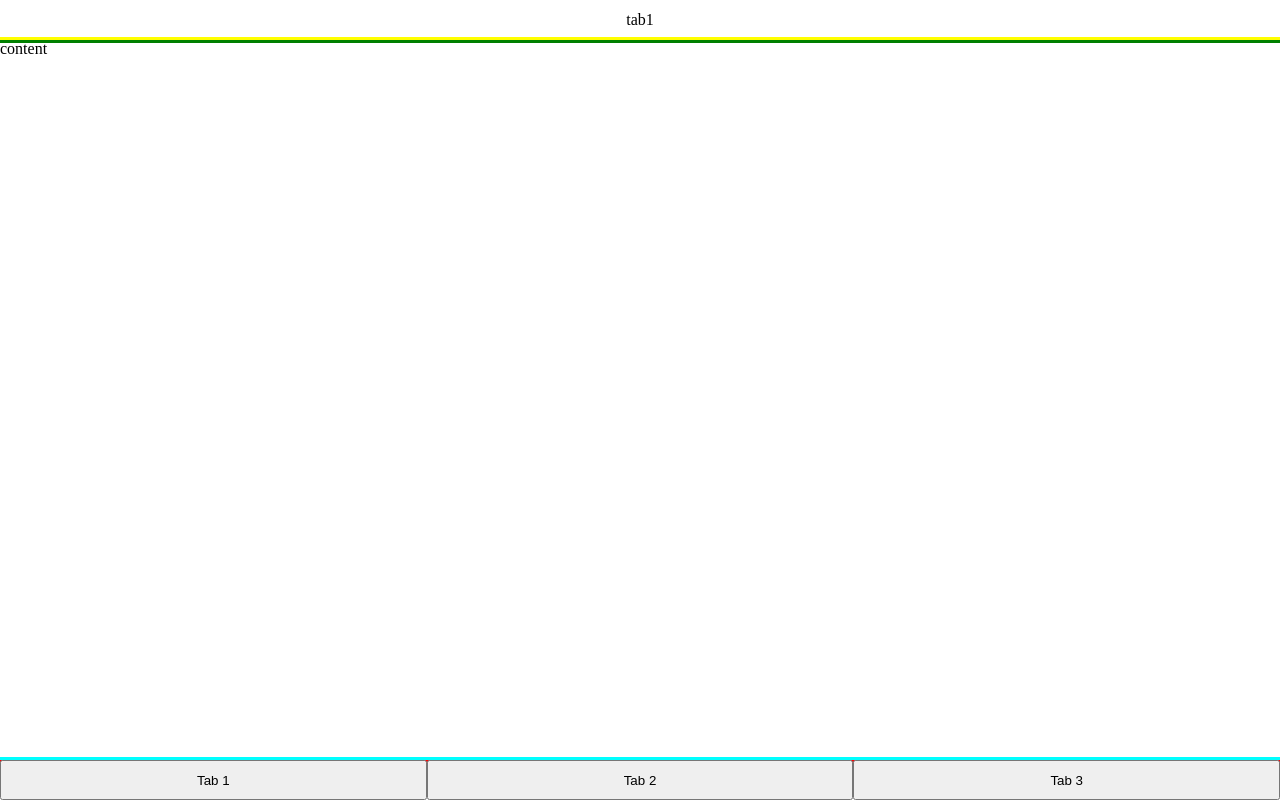
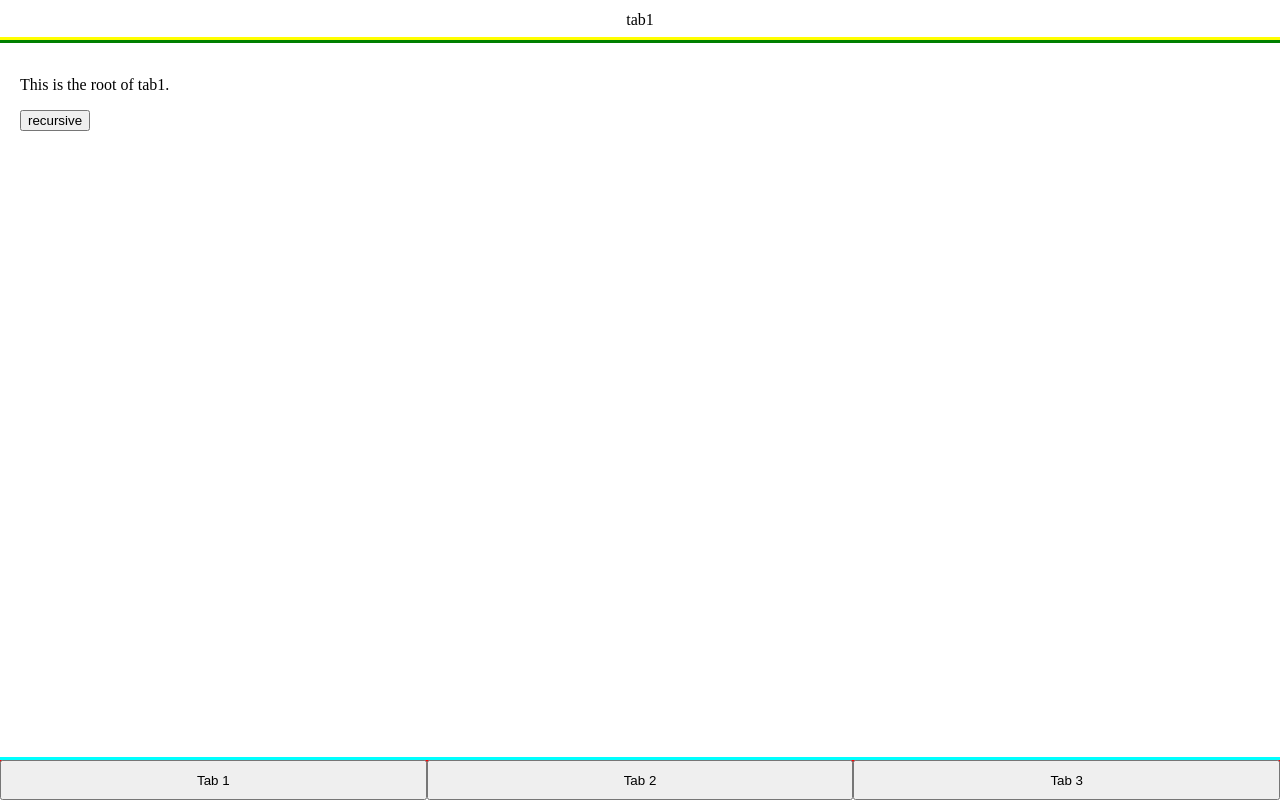
Before and after one commit to WhatsThatItsPat/recursive-ng16, an Angular app: page /tabs/tab1 in a window 1280 px wide. Built offline with nearby package versions, Linux system fonts and the light colour scheme.

Commit message:
Add recursive component

```diff
--- /dev/null
+++ b/src/app/recursive.component.ts
@@ -0,0 +1,33 @@
+import { Component, inject } from '@angular/core';
+import { CommonModule } from '@angular/common';
+import { Router, RouterLink, Routes } from '@angular/router';
+
+@Component({
+  selector: 'app-recursive',
+  standalone: true,
+  imports: [CommonModule, RouterLink],
+  template: `
+    <div class="header">recursive {{recursiveCount}}</div>
+    <div class="content">
+      <p>This is recursive page {{recursiveCount | json}}.</p>
+      <button routerLink="recursive">recursive {{recursiveCount + 1}}</button>
+    </div>
+  `,
+  host: { 'class': 'page' },
+  styles: [],
+})
+export class RecursiveComponent {
+  public recursiveCount = inject(Router).url.match(/recursive/g)?.length || 0;
+}
+
+
+export default [
+  {
+    path: '',
+    component: RecursiveComponent
+  },
+  {
+    path: 'recursive',
+    loadChildren: () => import('./recursive.component'),
+  }
+] as Routes;
--- a/src/app/tab.component.ts
+++ b/src/app/tab.component.ts
@@ -1,14 +1,17 @@
 import { Component, Input, inject } from '@angular/core';
 import { CommonModule } from '@angular/common';
-import { Router, RouterLink, RouterOutlet, Routes } from '@angular/router';
+import { Router, RouterLink, Routes } from '@angular/router';
 
 @Component({
   selector: 'app-tab',
   standalone: true,
-  imports: [CommonModule, RouterOutlet, RouterLink],
+  imports: [CommonModule, RouterLink],
   template: `
     <div class="header">{{tabName}}</div>
-    <div class="content">content</div>
+    <div class="content">
+      <p>This is the root of {{tabName}}.</p>
+      <button routerLink="recursive">recursive</button>
+    </div>
   `,
   host: { 'class': 'page' },
   styles: [``],
@@ -26,5 +29,9 @@ export default [
   {
     path: '',
     component: TabComponent,
+  },
+  {
+    path: 'recursive',
+    loadChildren: () => import('./recursive.component'),
   }
 ] as Routes;
--- a/src/styles.scss
+++ b/src/styles.scss
@@ -13,6 +13,7 @@
     align-items: center;
   }
   .content {
+    padding: 20px;
     outline: 3px yellow solid;
     flex-grow: 1;
   }
```
